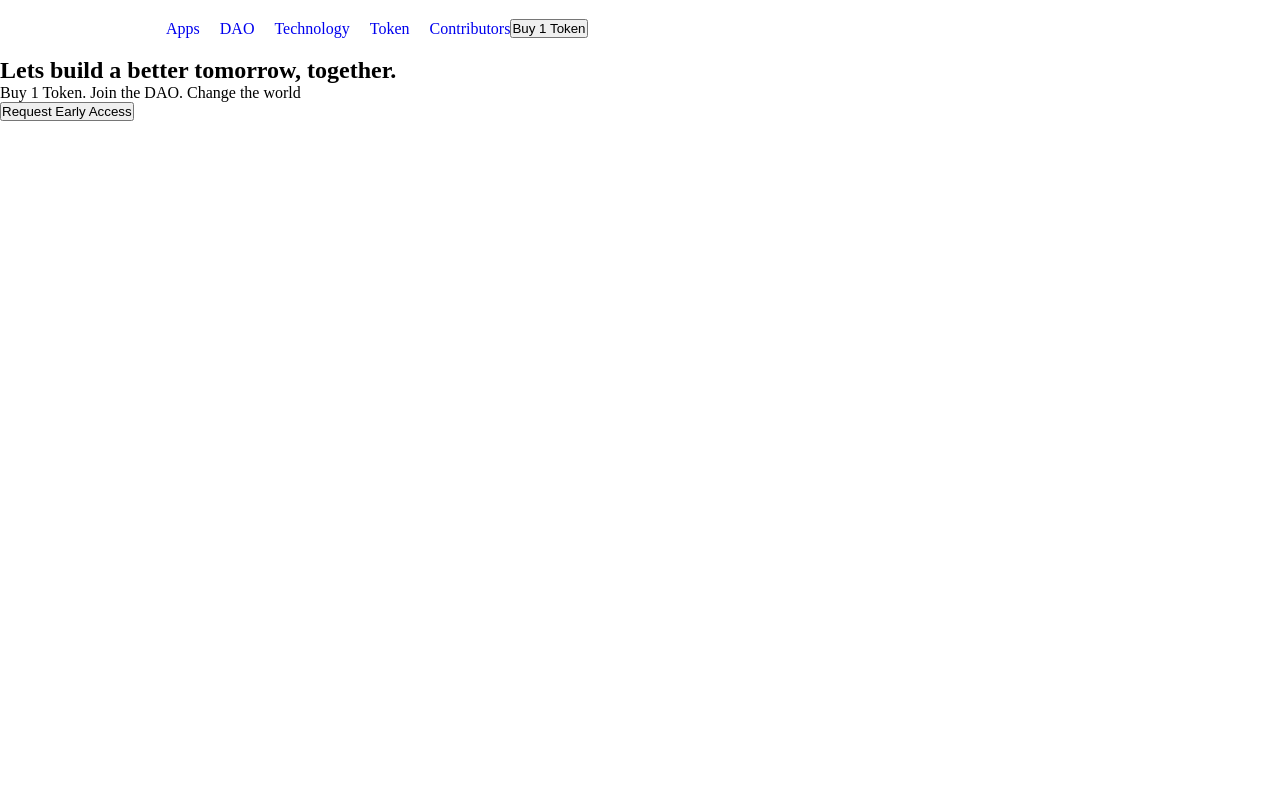
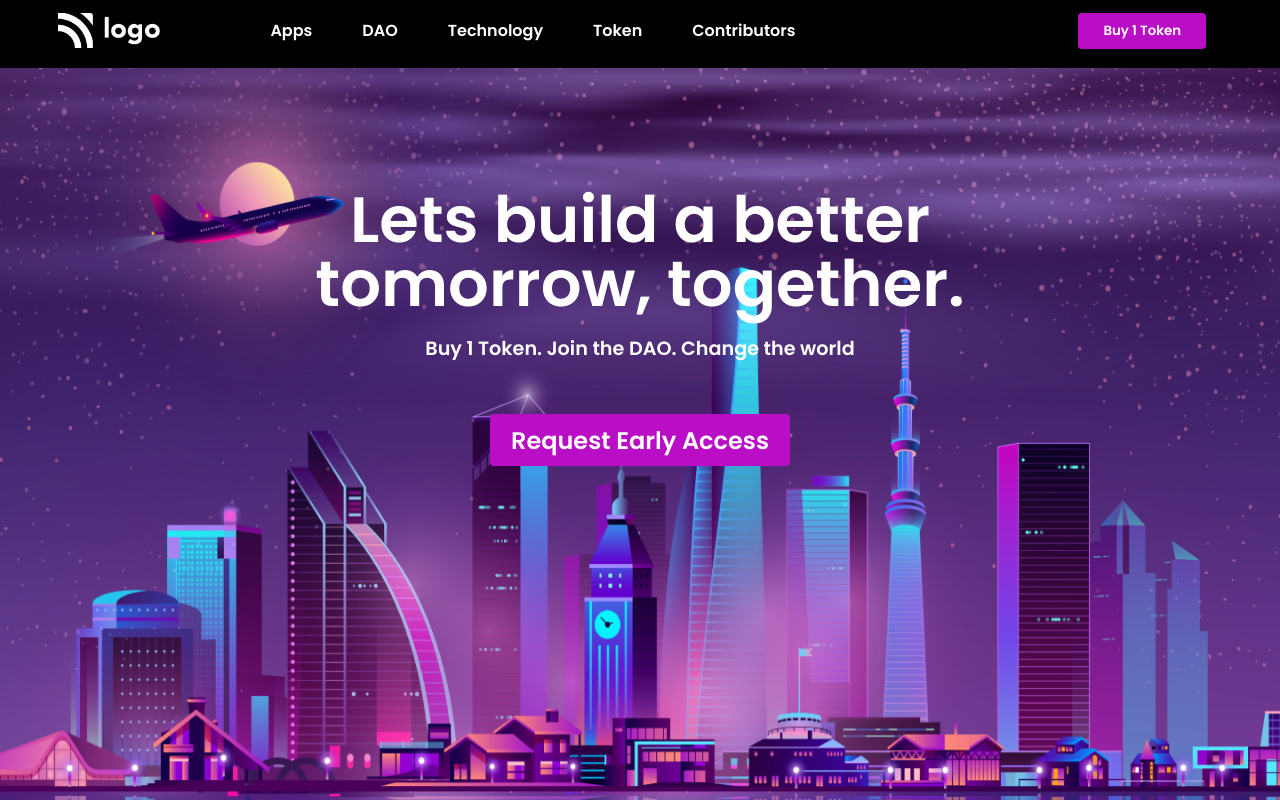
Before and after one commit to mrinalb9/DAO-project, a plain HTML site: page index.html in a window 1280 px wide. Drawn offline with Linux system fonts and the light colour scheme.

Commit message:
Finish website

```diff
--- a/index.html
+++ b/index.html
@@ -11,9 +11,11 @@
     <header>
         <!-- Navbar -->
         <nav>
-            <div class="navbar">
-                <img src="./assets/white-logo.png" alt="">
-                <div class="menu">
+                <div class="logo-menu">
+                    <img src="./assets/white-logo.png" alt="">
+                    <div class="container">
+
+                    </div>
                     <ul>
                         <li><a href="#">Apps</a></li>
                         <li><a href="#">DAO</a></li>
@@ -21,16 +23,23 @@
                         <li><a href="#">Token</a></li>
                         <li><a href="#">Contributors</a></li>
                     </ul>
-                    <div class="btn"><button>Buy 1 Token</button></div>
                 </div>
-            </div>
+                <div class="btn">
+                    <button>Buy 1 Token</button>
+                </div>
         </nav>
     </header>
     <!-- Main Section -->
     <section class="main-section">
-        <h1>Lets build a better tomorrow, together.</h1>
-        <p>Buy 1 Token. Join the DAO. Change the world</p>
-        <button>Request Early Access</button>
+        <div class="theme">
+            <div class="theme-content">
+                <h1>Lets build a better <br> tomorrow, together.</h1>
+                <p>Buy 1 Token. Join the DAO. Change the world</p>
+            </div>
+            <div class="theme-btn">
+                <button>Request Early Access</button>
+            </div>
+        </div>
     </section>
 </body>
 </html>
--- a/styles/styles.css
+++ b/styles/styles.css
@@ -1,32 +1,121 @@
+@import url('https://fonts.googleapis.com/css2?family=Poppins:wght@600&family=Lato:wght@700&Roboto:wght@100;300;400;500;700;900&display=swap');
 * {
     margin: 0;
     padding: 0;
     box-sizing: border-box;
+    font-family: 'Poppins', sans-serif;
+}
+header {
+    height: 8.5vh;
+    background-color: #000;
 }
 nav {
     display: flex;
     justify-content: space-between;
+    background-color: #000;
+    padding: 10px;
 }
-.navbar {
-    display: flex;
-    justify-content: space-between;
-}
-.menu {
+.logo-menu {
     display: flex;
     align-items: center;
     justify-content: space-between;
+    padding-bottom: 10px;
 }
-.menu > ul {
+.logo-menu img {
+    height: 35px;
+    width: 19%;
+    margin: auto 3rem;
+}
+.logo-menu .container {
+    display: flex;
+    height: 40px;
+    width: 0.1px;
+    background-color: #fff;
+    justify-content: end;
+    align-items: center;
+    position: relative;
+    top: 0.10rem;
+}
+.logo-menu > ul {
     display: flex;
     list-style: none;
-    gap: 20px;
+    gap: 50px;
+    margin-left: 3.9rem ;
 }
-.menu a {
+.logo-menu a {
     text-decoration: none;
+    color: white;
+    /* font-family: 'Kanit', sans-serif; */
+    font-family: 'Poppins', sans-serif;
+    font-weight: 500;
+}
+.btn {
+    display: flex;
+    align-self: flex-start;
+    position: relative;
+    top: 0.20rem;
+}
+.btn button {
+    padding: 8px 25px;
+    font-weight: 700;
+    margin: auto 4rem;
+    justify-content: center;
+}
+
+/* Main Section */
+
+.main-section {
+    background-image: url('/assets/bg.png');
+    background-repeat: no-repeat;
+    background-position: center;
+    background-size: 100% 126%;
+    height: 91.5vh;
+    color: #fff;
+    display: flex;
+    flex-direction: column;
+    /* justify-content: center; */
+    align-items: center;
+}
+
+.theme {
+    display: flex;
+    flex-direction: column;
+    align-items: center;
+    margin-top: 7rem;
+}
+
+.main-section .theme-content {
+    display: flex;
+    flex-direction: column;
+    align-items: center;
+    text-align: center;
+    margin: auto 0;
+}
+
+.main-section .theme .theme-content h1 {
+    font-size: 4rem;
+    line-height: 1;
+    margin: 0.5rem 15rem;
+}
+
+.main-section .theme .theme-content p {
+    font-size: 1.2rem;
+    font-size: bold;
+    padding: 0.65rem;
+}
+
+.main-section .theme .theme-btn button {
+    padding: 0.55rem 1.3rem;
+    font-size: 1.5rem;
+    margin: 40px auto;
 }
 
 /* Utility Buttons */
-nav .menu .btn {
-    display: flex;
-    justify-content: space-between;
+button {
+    /* display: flex;
+    justify-content: space-between; */
+    background-color: #B90EC5;
+    border: 0;
+    border-radius: 0.25rem;
+    color: #fff;
 }
```
Also changed, not shown: assets/ref.png (added).
